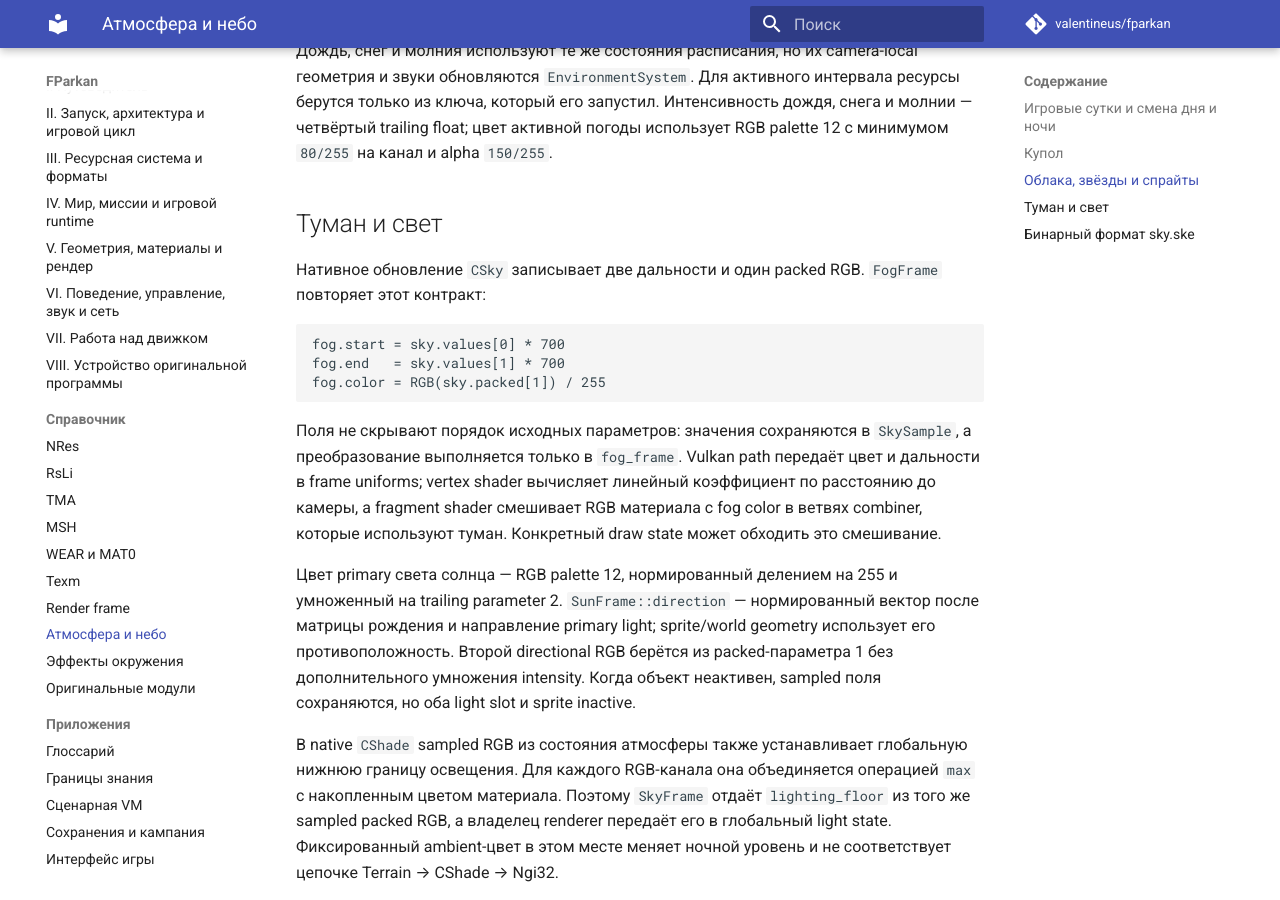
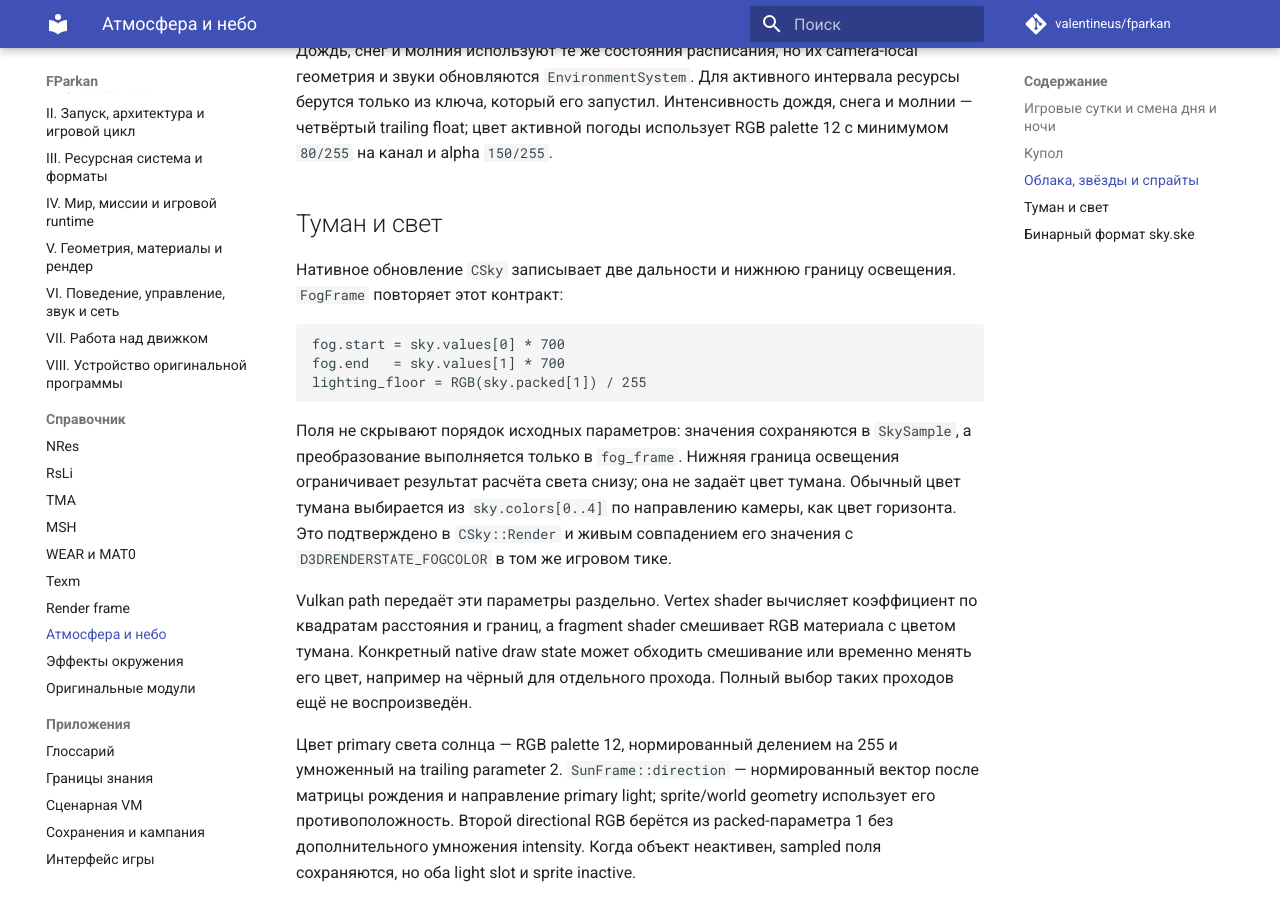
Before and after one commit to valentineus/fparkan, an MkDocs documentation site: the page built from docs/reference/atmosphere.md, in a window 1280 px wide and 900 px high, scrolled down 4145 px. Built offline with MkDocs 1.6.1 and Material for MkDocs 9.7.7, drawn with Linux system fonts in a browser that asks for light colours; comment, search, counter and statistics services are not loaded.

Commit message:
docs(render): distinguish fog color from the lighting floor

````diff
--- a/docs/reference/atmosphere.md
+++ b/docs/reference/atmosphere.md
@@ -185,21 +185,27 @@ RGB palette 12 с минимумом `80/255` на канал и alpha `150/255`
 
 ## Туман и свет
 
-Нативное обновление `CSky` записывает две дальности и один packed RGB.
+Нативное обновление `CSky` записывает две дальности и нижнюю границу освещения.
 `FogFrame` повторяет этот контракт:
 
 ```text
 fog.start = sky.values[0] * 700
 fog.end   = sky.values[1] * 700
-fog.color = RGB(sky.packed[1]) / 255
+lighting_floor = RGB(sky.packed[1]) / 255
 ```
 
 Поля не скрывают порядок исходных параметров: значения сохраняются в
-`SkySample`, а преобразование выполняется только в `fog_frame`. Vulkan path
-передаёт цвет и дальности в frame uniforms; vertex shader вычисляет линейный
-коэффициент по расстоянию до камеры, а fragment shader смешивает RGB материала
-с fog color в ветвях combiner, которые используют туман. Конкретный draw state
-может обходить это смешивание.
+`SkySample`, а преобразование выполняется только в `fog_frame`. Нижняя граница
+освещения ограничивает результат расчёта света снизу; она не задаёт цвет тумана.
+Обычный цвет тумана выбирается из `sky.colors[0..4]` по направлению камеры,
+как цвет горизонта. Это подтверждено в `CSky::Render` и живым совпадением
+его значения с `D3DRENDERSTATE_FOGCOLOR` в том же игровом тике.
+
+Vulkan path передаёт эти параметры раздельно. Vertex shader вычисляет
+коэффициент по квадратам расстояния и границ, а fragment shader смешивает
+RGB материала с цветом тумана. Конкретный native draw state может обходить
+смешивание или временно менять его цвет, например на чёрный для отдельного
+прохода. Полный выбор таких проходов ещё не воспроизведён.
 
 Цвет primary света солнца — RGB palette 12, нормированный делением на 255 и
 умноженный на trailing parameter 2. `SunFrame::direction` — нормированный
````
Also changed, not shown: docs/appendices/knowledge-boundaries.md (+2 -1 lines), docs/reference/render-frame.md (+7 -3 lines).
